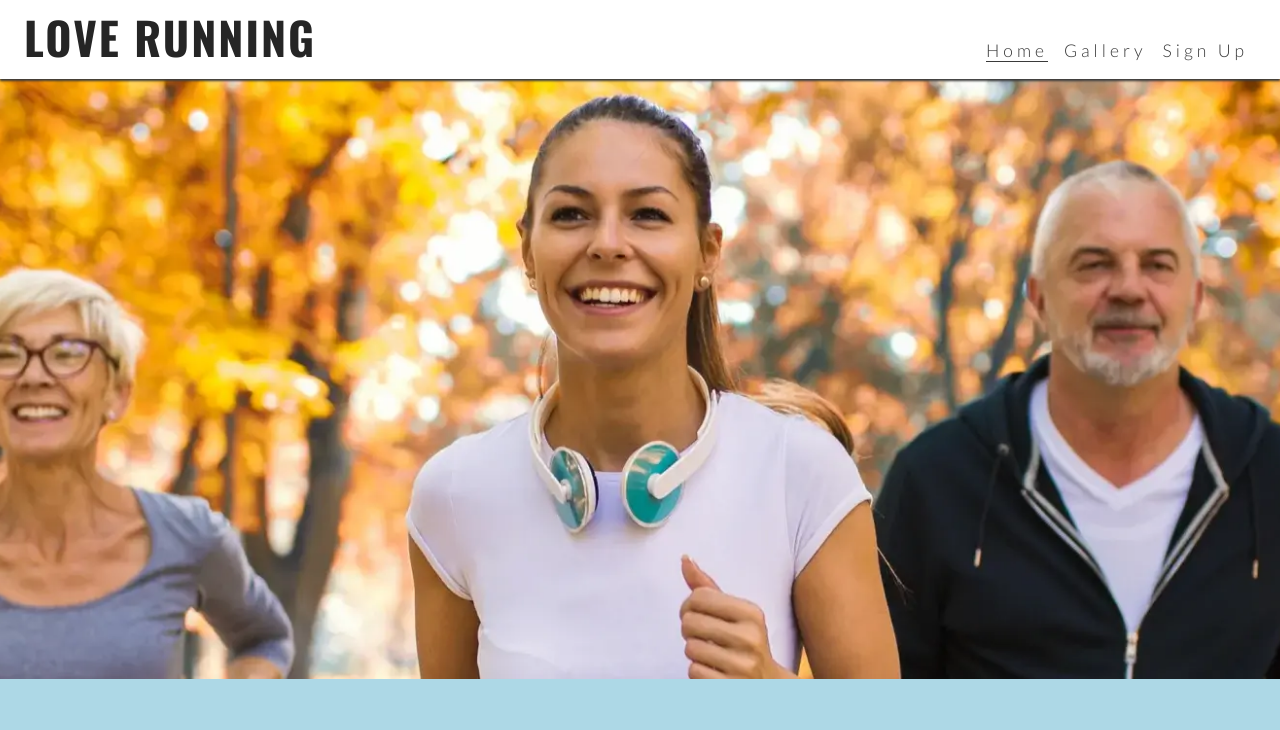
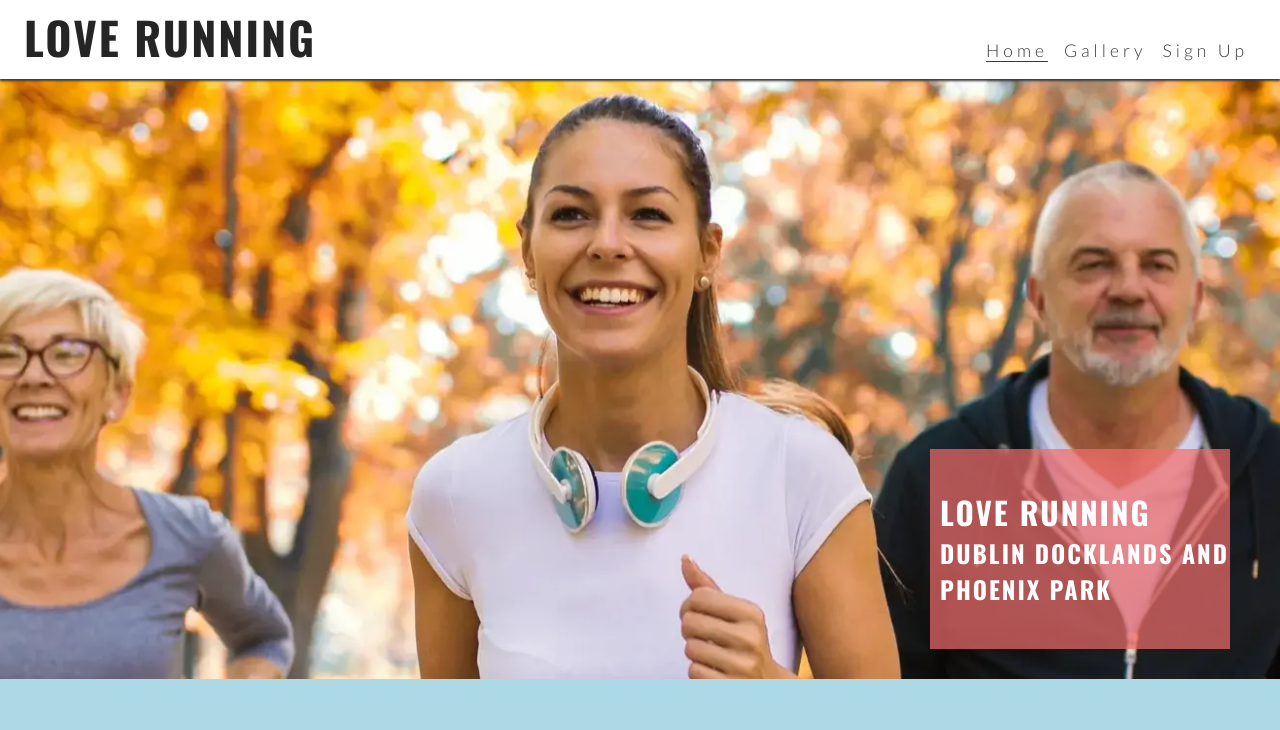
Before and after one commit to John-Kingham/love-running, a plain HTML site: page index.html in a window 1280 px wide. Shown: the top 730 px of the page. Drawn offline with nearby package versions, Linux system fonts and the light colour scheme.

Commit message:
Add cover text with club name and locations

```diff
--- a/assets/css/style.css
+++ b/assets/css/style.css
@@ -17,6 +17,13 @@ body {
     font-family: "Lato", sans-serif;
 }
 
+h1, h2, h3 {
+    font-family: "Oswald", sans-serif;
+    text-transform: uppercase;
+    letter-spacing: 2px;
+    color: #252525;
+}
+
 /* Header */
 header {
     background-color: #ffffff;
@@ -33,13 +40,6 @@ header {
 header a {
     text-decoration: none;
     color: inherit;
-}
-
-h1 {
-    font-family: "Oswald", sans-serif;
-    text-transform: uppercase;
-    letter-spacing: 2px;
-    color: #252525;
 }
 
 #menu {
@@ -94,6 +94,23 @@ main {
     height: 600px;
     width: 100%;
     background: url("../images/hero-image.webp") no-repeat center center/cover;
+    position: relative;
+}
+
+#cover-text {
+    /* Final rgba value sets opacity so it's semi-transparent */
+    background-color: rgba(241, 109, 107, .7);
+    font-size: 130%;
+    position: absolute;
+    bottom: 30px;
+    width: 80%;
+    min-height: 200px;
+    padding-top: 40px;
+    padding-left: 10px;
+}
+
+#cover-text > h2, #cover-text > h3 {
+    color: white;
 }
 
 /* Footer */
@@ -143,6 +160,11 @@ main {
     main {
         margin-top: 79px;
     }
+
+    #cover-text {
+        width: 300px;
+        right: 50px;
+    }
 }
 
 /* Large devices (laptops and desktops, 992px and up) */
--- a/index.html
+++ b/index.html
@@ -56,7 +56,12 @@
         </header>
         <!-- Main content -->
         <main>
-            <section id="hero"></section>
+            <section id="hero">
+                <div id="cover-text">
+                    <h2>Love Running</h2>
+                    <h3>Dublin Docklands and Phoenix Park</h3>
+                </div>
+            </section>
         </main>
         <!-- Footer -->
         <footer>
```
